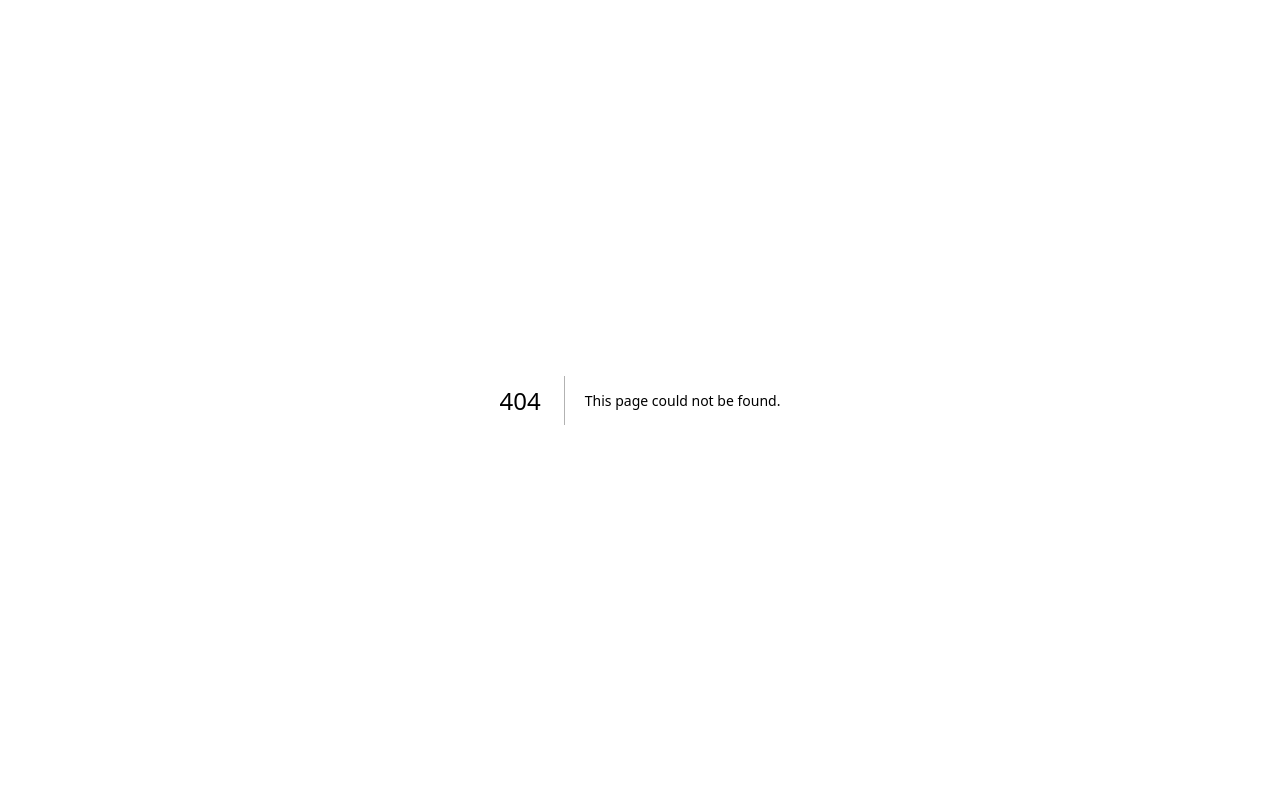
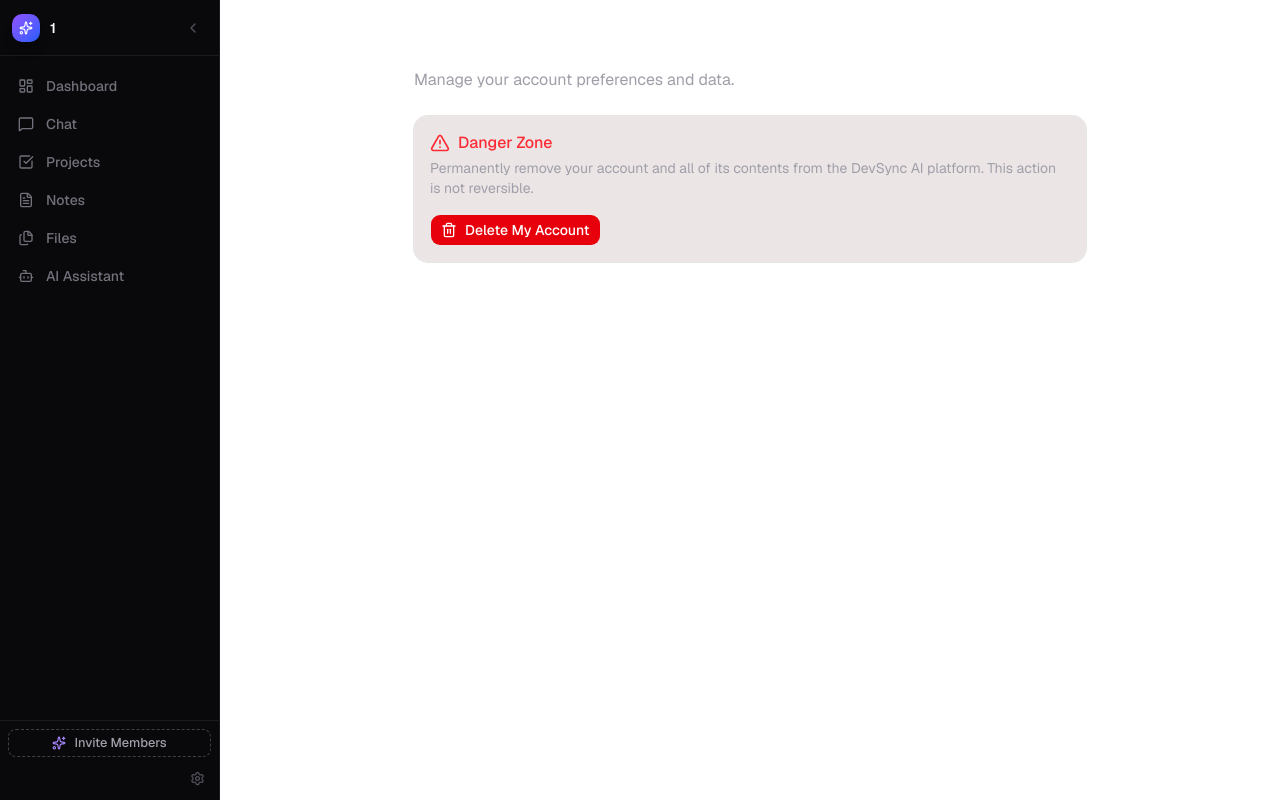
Before and after one commit to RishikA0605/DevSync-AI, a Next.js app: page /workspace/1/settings in a window 1280 px wide. Before the commit this address had no page. Built offline with nearby package versions, Linux system fonts and the light colour scheme; no server answers.

Commit message:
feat: add delete account option in settings

```diff
--- /dev/null
+++ b/src/app/workspace/[slug]/settings/page.tsx
@@ -0,0 +1,65 @@
+"use client";
+
+import { useState } from "react";
+import { Button } from "@/components/ui/button";
+import { Card, CardContent, CardDescription, CardHeader, CardTitle } from "@/components/ui/card";
+import { Trash2, AlertTriangle } from "lucide-react";
+import { signOut } from "next-auth/react";
+import { deleteAccount } from "@/features/auth/actions/auth.actions";
+
+export default function SettingsPage() {
+  const [isDeleting, setIsDeleting] = useState(false);
+
+  const handleDeleteAccount = async () => {
+    const confirmDelete = window.confirm(
+      "Are you sure you want to delete your account? This action cannot be undone and will permanently delete all your data, including workspaces you own."
+    );
+
+    if (!confirmDelete) return;
+
+    try {
+      setIsDeleting(true);
+      await deleteAccount();
+      // Sign out and redirect to home/auth
+      await signOut({ callbackUrl: "/auth" });
+    } catch (error) {
+      console.error(error);
+      alert("Failed to delete account. Please try again.");
+      setIsDeleting(false);
+    }
+  };
+
+  return (
+    <div className="flex-1 p-8">
+      <div className="max-w-2xl mx-auto space-y-6">
+        <div>
+          <h1 className="text-2xl font-bold text-white tracking-tight">Settings</h1>
+          <p className="text-zinc-400 mt-1">Manage your account preferences and data.</p>
+        </div>
+
+        <Card className="border-red-900/50 bg-red-950/10">
+          <CardHeader>
+            <div className="flex items-center gap-2">
+              <AlertTriangle className="h-5 w-5 text-red-500" />
+              <CardTitle className="text-red-500">Danger Zone</CardTitle>
+            </div>
+            <CardDescription className="text-zinc-400">
+              Permanently remove your account and all of its contents from the DevSync AI platform. This action is not reversible.
+            </CardDescription>
+          </CardHeader>
+          <CardContent>
+            <Button
+              variant="destructive"
+              onClick={handleDeleteAccount}
+              disabled={isDeleting}
+              className="flex items-center gap-2 bg-red-600 hover:bg-red-700 text-white font-medium"
+            >
+              <Trash2 className="h-4 w-4" />
+              {isDeleting ? "Deleting Account..." : "Delete My Account"}
+            </Button>
+          </CardContent>
+        </Card>
+      </div>
+    </div>
+  );
+}
--- /dev/null
+++ b/src/features/auth/actions/auth.actions.ts
@@ -0,0 +1,30 @@
+"use server";
+
+import { prisma } from "@/lib/prisma";
+import { auth } from "@/lib/auth";
+
+export async function deleteAccount() {
+  const session = await auth();
+  if (!session?.user?.id) {
+    throw new Error("Unauthorized");
+  }
+
+  try {
+    // Delete all workspaces owned by the user
+    // (Workspace model doesn't have an explicit cascade relation to User via ownerId)
+    await prisma.workspace.deleteMany({
+      where: { ownerId: session.user.id },
+    });
+
+    // Delete the user
+    // This will cascade and delete their WorkspaceMember records, messages, accounts, etc.
+    await prisma.user.delete({
+      where: { id: session.user.id },
+    });
+
+    return { success: true };
+  } catch (error) {
+    console.error("Error deleting account:", error);
+    throw new Error("Failed to delete account");
+  }
+}
```
